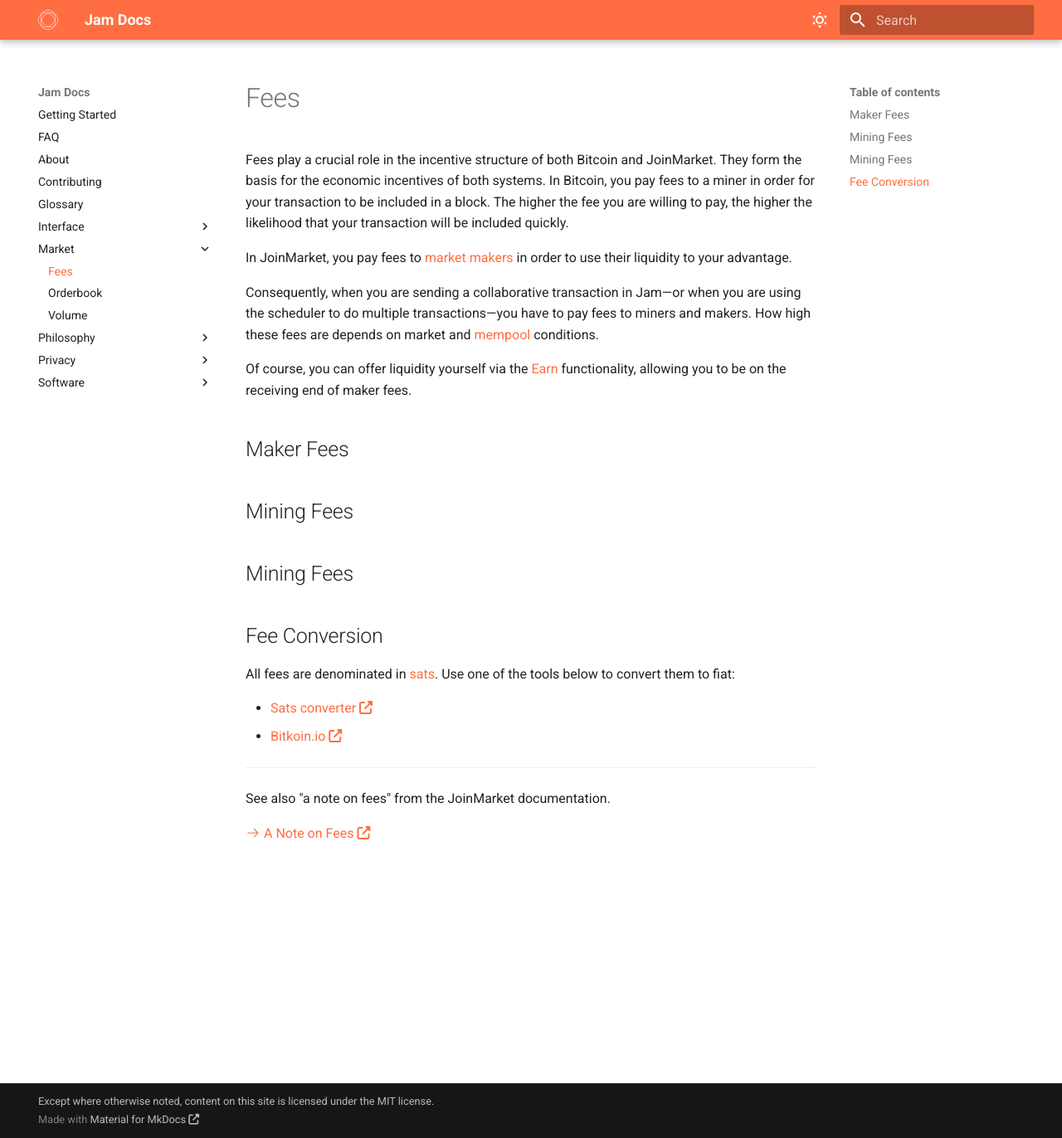
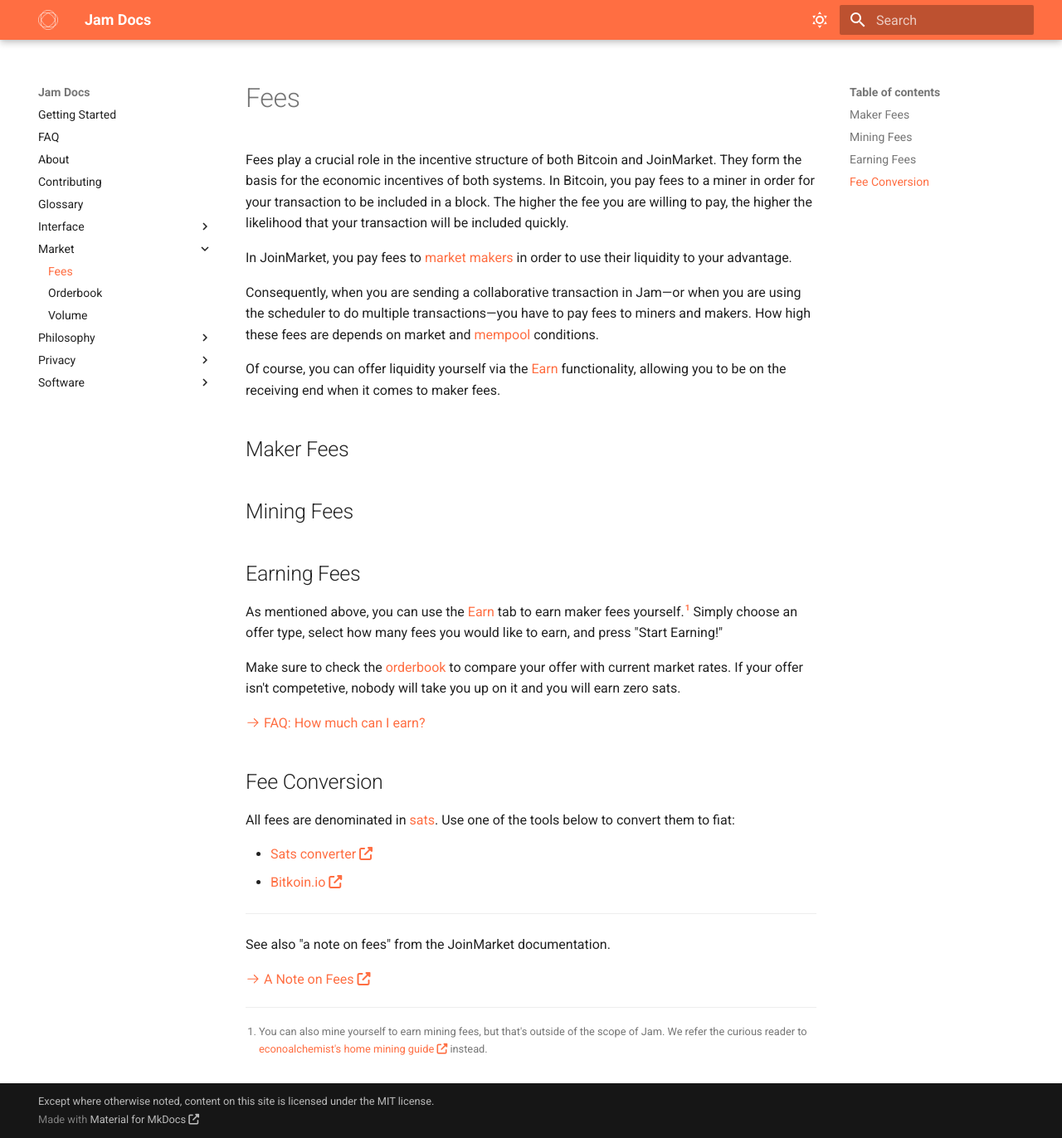
Before and after one commit to joinmarket-webui/jamdocs, an MkDocs documentation site: the page built from docs/market/fees.md, in a window 1280 px wide and 1372 px high. Shown: the whole window at 83% size. Built offline with MkDocs 1.6.1 and Material for MkDocs 9.7.7, drawn with Linux system fonts in a browser that asks for light colours; nearby versions of some CDN libraries.

Commit message:
docs(fees): earning fees

```diff
--- a/docs/market/fees.md
+++ b/docs/market/fees.md
@@ -11,7 +11,7 @@ liquidity to your advantage.
 
 Consequently, when you are sending a collaborative transaction in Jam—or when you are using the scheduler to do multiple transactions—you have to pay fees to miners and makers. How high these fees are depends on market and [mempool][mempool] conditions.
 
-Of course, you can offer liquidity yourself via the [Earn][earn] functionality, allowing you to be on the receiving end of maker fees.
+Of course, you can offer liquidity yourself via the [Earn][earn] functionality, allowing you to be on the receiving end when it comes to maker fees.
 
 [maker]: /glossary/#maker
 [mempool]: /glossary/#mempool
@@ -21,8 +21,22 @@ Of course, you can offer liquidity yourself via the [Earn][earn] functionality,
 
 ## Mining Fees
 
-## Mining Fees
+## Earning Fees
 
+As mentioned above, you can use the [Earn][earn] tab to earn maker fees
+yourself.[^fn-home-mining] Simply choose an offer type, select how many fees you would like to earn, and press "Start Earning!"
+
+Make sure to check the [orderbook][orderbook] to compare your offer with current
+market rates. If your offer isn't competetive, nobody will take you up on it and
+you will earn zero sats.
+
+[orderbook]: orderbook.md
+
+[^fn-home-mining]: You can also mine yourself to earn mining fees, but that's outside of the scope of Jam. We refer the curious reader to [econoalchemist's home mining guide](https://archive.ph/TLIay) instead.
+
+[:octicons-arrow-right-24: FAQ: How much can I earn?][faq-earn]
+
+[faq-earn]: /FAQ/#how-much-can-i-earn
 
 ## Fee Conversion
 
```
